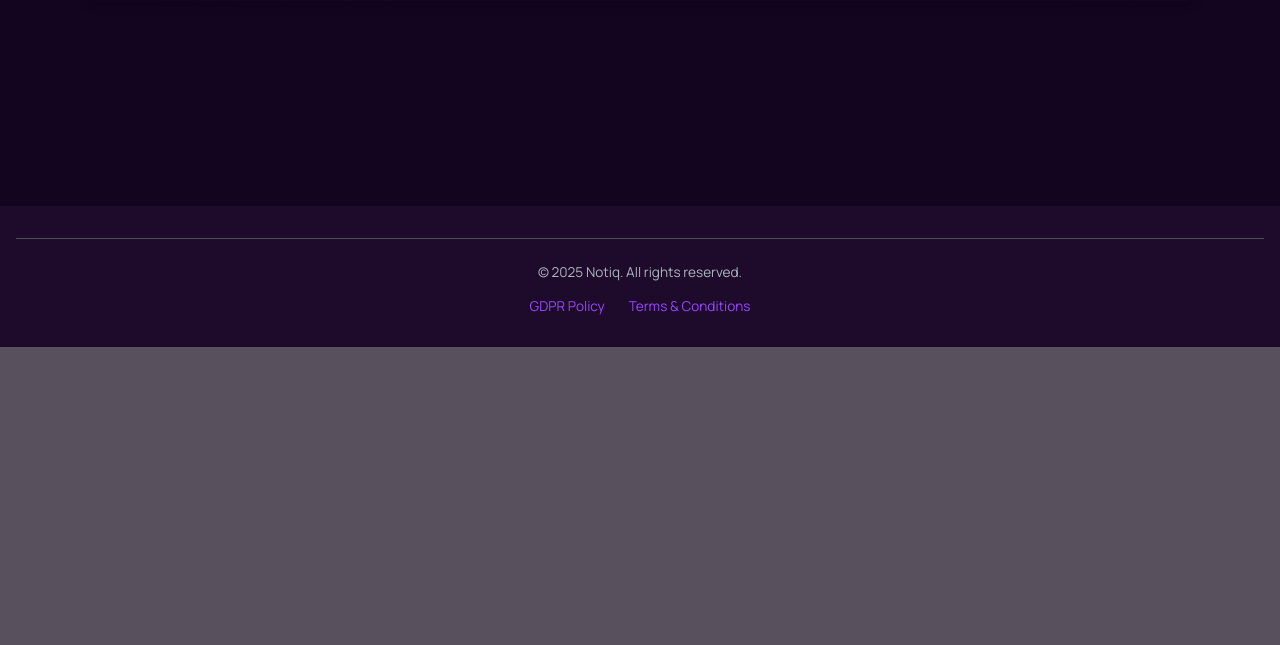
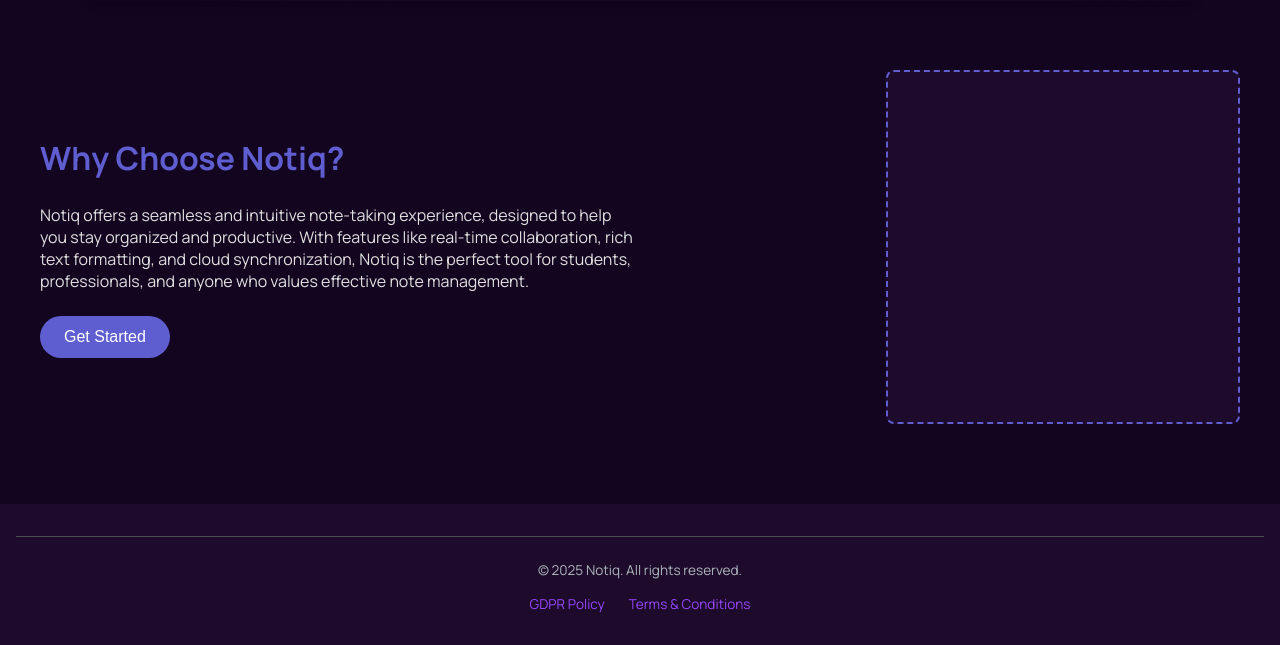
Before and after one commit to Blaisesa/notiq, a Django app: page / in a window 1280 px wide. Shown: the part 1052-1697 px from the top of the page. Before the commit the page ends 1399 px from the top, so only its background shows below. Run offline with Django 4.2, Linux system fonts and the light colour scheme; some libraries are stand-ins or nearby versions.

Commit message:
add next section and import font awesome

```diff
--- a/spa/templates/spa/index.html
+++ b/spa/templates/spa/index.html
@@ -1,19 +1,39 @@
-{% extends "base.html" %}
-{% load static %}
-
-{% block content %}
+{% extends "base.html" %} {% load static %} {% block content %}
 
 <!-- HOME SECTION (This section is required for the SPA logic to initialize the #home route) -->
 <section id="home-content" class="spa-page container active">
     <div class="home-hero">
         <video class="hero-video" autoplay muted loop playsinline>
-                <source src="{% static 'videos/hero-background.mp4' %}" type="video/mp4">
+            <source
+                src="{% static 'videos/hero-background.mp4' %}"
+                type="video/mp4"
+            />
             Your browser does not support the video tag.
         </video>
         <h1 class="home-title">Welcome to Notiq</h1>
         <p class="home-subtitle">Your ultimate note-taking application.</p>
-            <div class="home-buttons"><button class="primary">Get Started</button><button class="secondary">Learn More</button></div>
-            <img class="hero-features" src="{% static "images/hero-features.png" %}" alt="Preview of Notiq features">
+        <div class="home-buttons">
+            <button class="primary">Get Started</button>
+            <button class="secondary">Learn More</button>
+        </div>
+        <img class="hero-features" src="{% static "images/hero-features.png" %}"
+        alt="Preview of Notiq features">
+    </div>
+    <div class="overview row">
+        <div class="col">
+            <h2 class="overview-title">Why Choose Notiq?</h2>
+            <p class="overview-content">
+                Notiq offers a seamless and intuitive note-taking experience,
+                designed to help you stay organized and productive. With
+                features like real-time collaboration, rich text formatting, and
+                cloud synchronization, Notiq is the perfect tool for students,
+                professionals, and anyone who values effective note management.
+            </p>
+            <button class="primary">Get Started</button>
+        </div>
+        <div>
+            <span class="placeholder"></span>
+        </div>
     </div>
 </section>
 
@@ -22,9 +42,7 @@
 <section id="features-content" class="spa-page container hidden"></section>
 <section id="contact-content" class="spa-page container hidden"></section>
 
-{% endblock content %}
-
-{% block extra_js %}
+{% endblock content %} {% block extra_js %}
 <!-- Link External JavaScript - necessary for SPA navigation -->
 <script src="{% static 'js/spa.js' %}"></script>
 {% endblock extra_js %}
--- a/static/css/style.css
+++ b/static/css/style.css
@@ -40,6 +40,30 @@ body {
     padding: 0 1.5rem;
 }
 
+.row {
+    display: flex;
+    flex-wrap: wrap;
+    gap: 1.5rem;
+}
+
+.col {
+    flex: 1;
+    min-width: 250px;
+}
+
+/* Placeholder for future content */
+.placeholder {
+    background-color: var(--secondary-background-color);
+    border: 2px dashed var(--primary-color);
+    border-radius: 0.5rem;
+    height: 350px;
+    width: 350px;
+    display: flex;
+    align-items: center;
+    justify-content: center;
+    color: var(--secondary-font-color);
+    font-size: 1.25rem;
+}
 
 /* --- Navigation Styling --- */
 .main-header {
@@ -126,7 +150,7 @@ img.logo {
 /* --- Main Content Styling --- */
 /* SPA Styling */
 .spa-page {
-    padding: 2.5rem 1.5rem;
+    padding: 2.5rem 1.5rem 0 1.5rem;
     max-width: 1200px;
     margin: 0 auto;
 }
@@ -136,7 +160,7 @@ img.logo {
 /* Home Page Styling */
 .home-hero {
     text-align: center;
-    padding: 5rem 1rem;
+    padding: 5rem 1rem 0 1rem;
 }
 /* Hero Font Styles */
 .home-title {
@@ -155,7 +179,7 @@ img.logo {
     gap: 1rem;
     justify-content: center;
 }
-.home-buttons .primary, .home-buttons .secondary {
+.primary, .secondary {
     padding: 0.75rem 1.5rem;
     font-size: 1rem;
     border: none;
@@ -163,21 +187,21 @@ img.logo {
     cursor: pointer;
     transition: background-color 0.2s ease;
 }
-.home-buttons .primary {
+.primary {
     background-color: var(--primary-color);
     color: white;
 }
-.home-buttons .primary:hover {
+.primary:hover {
     background-color: #4e4dd1;
 }
-.home-buttons .secondary {
+.secondary {
     color: whitesmoke;
     background: rgba(255, 255, 255, 0.3);
     backdrop-filter: blur(10px);
     -webkit-backdrop-filter: blur(10px);
     border: 1px solid rgba(255, 255, 255, 0.6);
 }
-.home-buttons .secondary:hover {
+.secondary:hover {
     background: rgba(255, 255, 255, 0.5);
 }
 
@@ -207,6 +231,32 @@ img.logo {
     box-shadow: 0 4px 12px rgba(0, 0, 0, 0.1);
 }
 
+/* Home Overview Section */
+.overview .col {
+    display: flex;
+    flex-direction: column;
+    justify-content: center;
+}
+.overview {
+    margin-top: 4rem;
+}
+.overview-title {
+    font-size: 2rem;
+    color: var(--primary-color);
+    margin-bottom: 1.5rem;
+    text-align: left;
+}
+.overview-content {
+    display: flex;
+    flex-wrap: wrap;
+    gap: 2rem;
+    justify-content: center;
+    max-width: 600px;
+    margin-bottom: 1.5rem;
+}
+.overview .primary {
+    align-self: flex-start;
+}
 
 /* --- Footer Styling --- */
 .main-footer {
--- a/templates/base.html
+++ b/templates/base.html
@@ -52,7 +52,8 @@
             </div>
         </div>
     </footer>
-
+    <!-- Font Awesome for icons -->
+    <script src="https://kit.fontawesome.com/1eb19e26b6.js" crossorigin="anonymous"></script>
     <!-- JavaScript block for additional scripts -->
     {% block extra_js %}
         <!-- Link External JavaScript - Still necessary for SPA navigation -->
```
Lines whose indentation alone changed are shown as unchanged.
